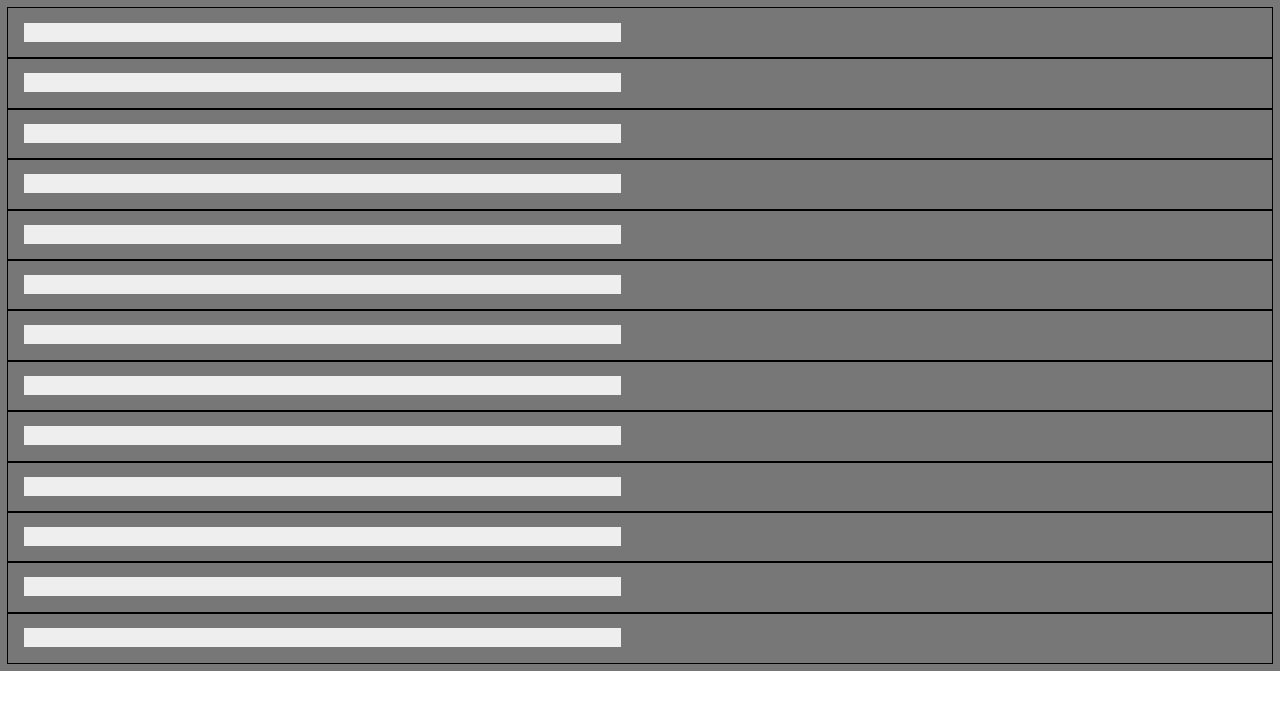
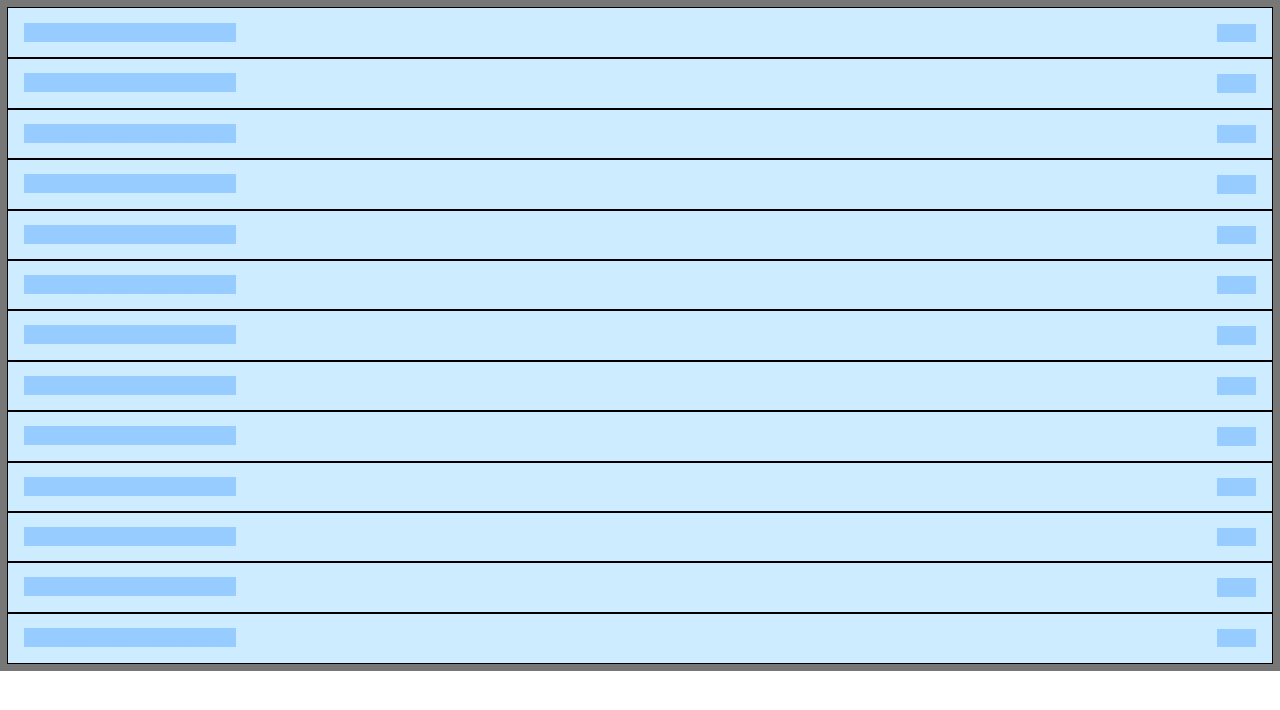
Before and after one commit to jackkav/twatch, a React (Create React App) app: page / in a window 1280 px wide. Shown: the top 710 px of the page. Built offline with nearby package versions, Linux system fonts and the light colour scheme; no server answers.

Commit message:
skeleton

```diff
--- a/src/App.js
+++ b/src/App.js
@@ -56,11 +56,10 @@ class OuterRow extends Component {
     if (!this.props.movie.title) {
       return (
         <div>
-          <div className="flex">
+          <div className="flex bg-lightest-blue black">
             <div className="outline w-100 pa3">
-              <code className="bg-light-gray light-gray">
-                .................................. ...........................
-              </code>
+              <code className="bg-light-blue light-blue">......................</code>
+              <code className="fr bg-light-blue light-blue">....</code>
             </div>
           </div>
         </div>
```
